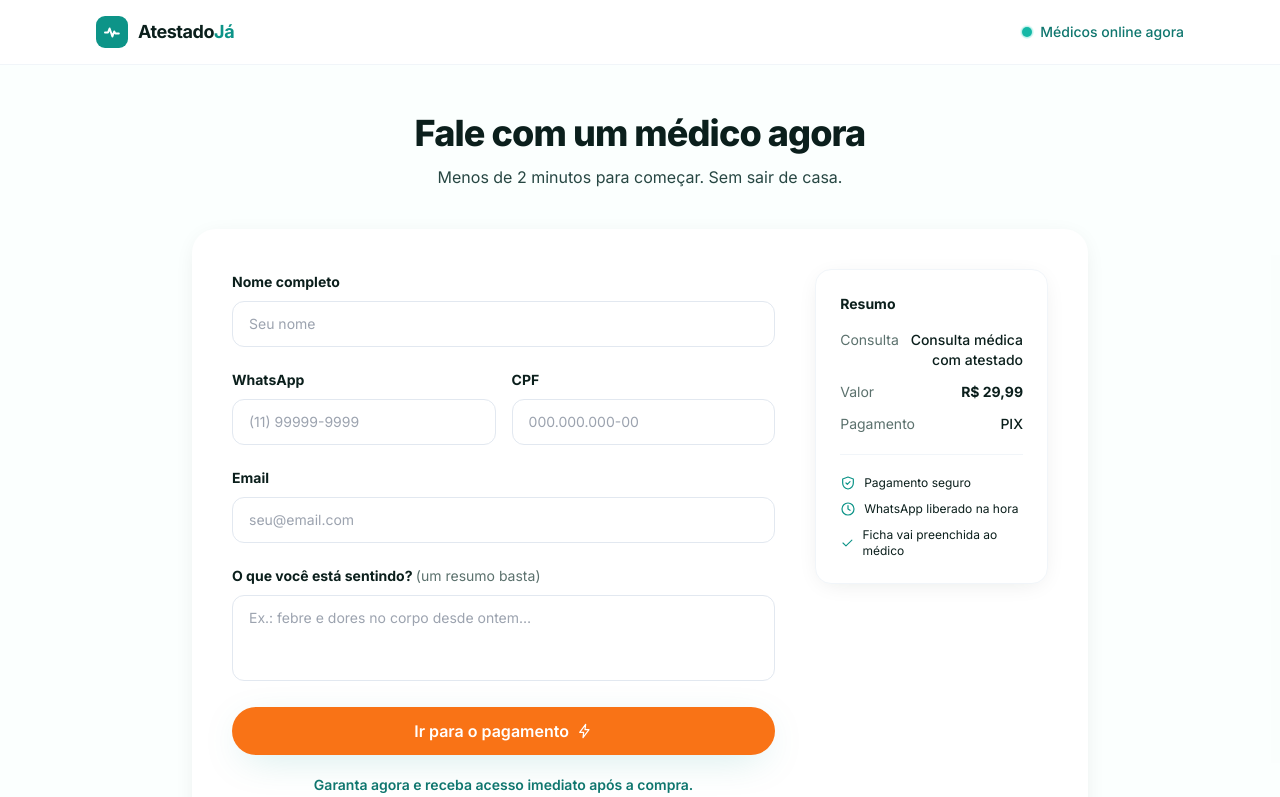
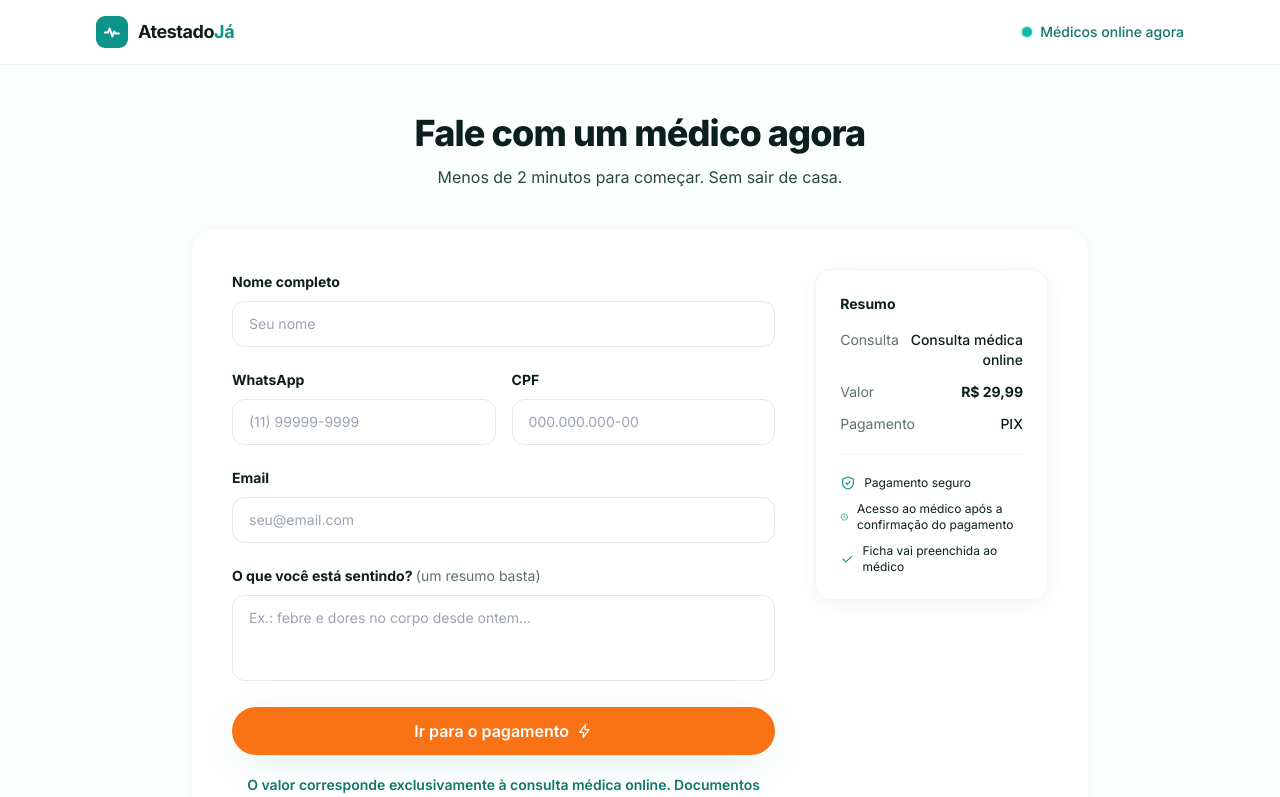
Before and after one commit to ralflundgrenn-spec/medicinalfast, a Next.js app: page /agendar in a window 1280 px wide. Shown: the top 797 px of the page. Built offline with nearby package versions, Linux system fonts and the light colour scheme.

Commit message:
Change consultation name and update messaging
Updated the consultation name and modified several messages to clarify the process for online medical consultations.

```diff
--- a/app/agendar/agendar-form.tsx
+++ b/app/agendar/agendar-form.tsx
@@ -6,7 +6,7 @@ import { QRCodeSVG } from "qrcode.react";
 import { Bolt, Check, Clock, DocCheck, Shield } from "@/components/icons";
 import { cpfValido } from "@/lib/cpf";
 
-const CONSULTA_NOME = "Consulta médica com atestado";
+const CONSULTA_NOME = "Consulta médica online";
 const CONSULTA_PRECO = "R$ 29,99";
 
 // Máscaras de entrada (formatam enquanto o cliente digita)
@@ -185,8 +185,10 @@ export function AgendarForm() {
           Pagamento confirmado! ✅
         </h2>
         <p className="mt-3 text-ink-700">
-          Fale já com o médico no WhatsApp. A sua ficha vai{" "}
-          <strong>preenchida</strong> — é só carregar em enviar.
+          Entre em contato com o médico pelo WhatsApp. A sua ficha vai{" "}
+          <strong>preenchida</strong> — é só carregar em enviar. A emissão de
+          documentos médicos depende da avaliação clínica e pode ser recusada
+          pelo profissional.
         </p>
 
         <a
@@ -275,8 +277,9 @@ export function AgendarForm() {
           À espera do pagamento…
         </div>
         <p className="mt-2 text-xs text-ink-500">
-          Assim que o PIX for confirmado, o WhatsApp do médico é liberado
-          automaticamente nesta página.
+          Assim que o PIX for confirmado, o contato para iniciar a consulta
+          médica será liberado nesta página. O pagamento não garante a emissão
+          de atestado, receita ou qualquer outro documento.
         </p>
       </div>
     );
@@ -379,7 +382,8 @@ export function AgendarForm() {
           {!enviando && <Bolt className="h-4 w-4" />}
         </button>
         <p className="text-center text-sm font-semibold text-brand-700">
-          Garanta agora e receba acesso imediato após a compra.
+          O valor corresponde exclusivamente à consulta médica online.
+          Documentos médicos não são garantidos.
         </p>
         <p className="text-center text-xs text-ink-500">
           Pagamento seguro via PIX. Em emergências com risco de vida, ligue 192.
@@ -411,8 +415,8 @@ export function AgendarForm() {
               <Shield className="h-4 w-4 text-brand-600" /> Pagamento seguro
             </p>
             <p className="flex items-center gap-2">
-              <Clock className="h-4 w-4 text-brand-600" /> WhatsApp liberado na
-              hora
+              <Clock className="h-4 w-4 text-brand-600" /> Acesso ao médico após
+              a confirmação do pagamento
             </p>
             <p className="flex items-center gap-2">
               <Check className="h-4 w-4 text-brand-600" /> Ficha vai preenchida ao
```
